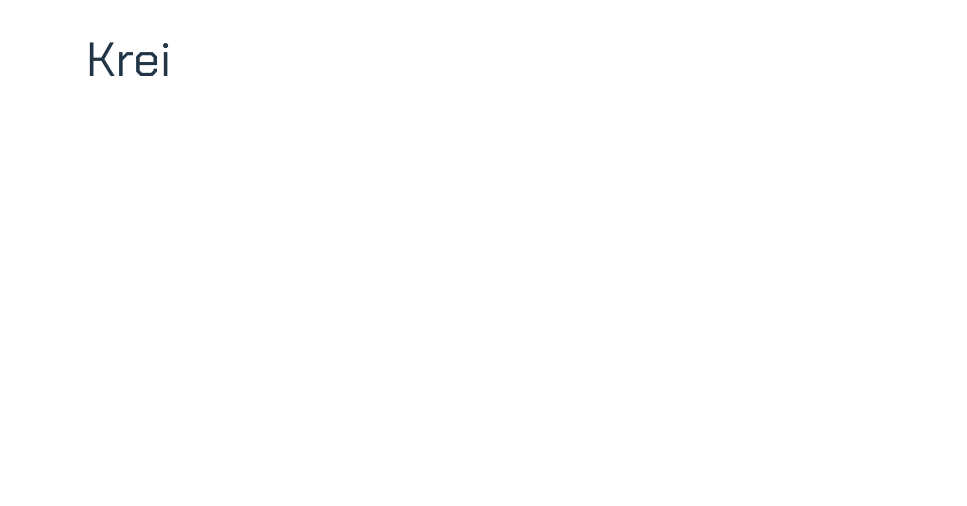
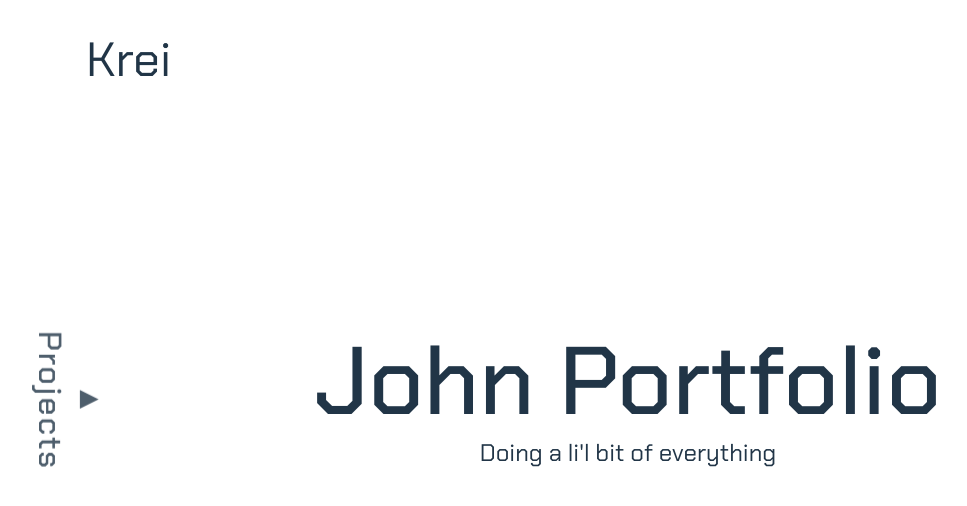
Before and after one commit to rekales/portfolio-site, a React (Vite) app: page / in a window 1280 px wide. Shown: the top 506 px of the page, without its empty margins (12-979 px from the left). Built offline with nearby package versions, Linux system fonts and the light colour scheme.

Commit message:
add title name and projects button

```diff
--- a/src/App.css
+++ b/src/App.css
@@ -0,0 +1,54 @@
+.centered-content {
+    position: absolute;
+    top: 50%;
+    left: 50%;
+    transform: translate(-50%, -50%);
+}
+
+.projects-button {
+    display: flex;
+    flex-direction: column;
+    align-items: center;
+    rotate: 90deg;
+    cursor: pointer;
+    opacity: 0.8;
+    transition: all 0.25s ease;
+}
+
+.projects-button:hover {
+     opacity: 1;
+}
+
+.projects-button > h3 {
+    margin: 0px;
+    font-size: 32px;
+    font-weight: 500;
+    letter-spacing: 2px;
+    line-height: 1.2;
+}
+
+
+.jumper1 {
+    animation: jump1 5s 2;
+    animation-timing-function: ease-in-out;
+}
+
+.jumper2 {
+    animation: jump2 5s 2;
+    animation-timing-function: ease-in-out;
+}
+
+@keyframes jump1 {
+    0%   { transform: translateY(0); }
+    2%   { transform: translateY(0); }
+    10%  { transform: translateY(-14px); }
+    18%  { transform: translateY(0); }
+    100% { transform: translateY(0); }
+}
+
+@keyframes jump2 {
+    0%   { transform: translateY(0); }
+    8%  { transform: translateY(-12px); }
+    16%  { transform: translateY(0); }
+    100% { transform: translateY(0); }
+}
--- a/src/App.jsx
+++ b/src/App.jsx
@@ -9,11 +9,21 @@ import { useState } from "react";
 import "./App.css"
 
 import Header from "./Header.jsx"
+import TitleName from "./TitleName.jsx";
 
 function App() {
   return(
     <>
       <Header/>
+      <div className="content">
+        <div className="centered-content">
+          <TitleName/>
+        </div>
+        <div className="projects-button">
+          <h3 className="jumper1">▲</h3>
+          <h3 className="jumper2">Projects</h3>
+        </div>
+      </div>
     </>
   );
 }
--- a/src/Header.css
+++ b/src/Header.css
@@ -21,12 +21,13 @@
     justify-content: space-between;
     margin-left: auto;
     margin-right: 64px;
-    width: 300px;
+    width: 250px;
 }
 
 .header-link-container {
     display: flex;
     align-items: center;
+    cursor: pointer;
 }
 
 .header-link-text {
@@ -40,6 +41,16 @@
     white-space: nowrap;
 }
 
+.header-link-container > svg {
+    color: #ffffffcc;
+    transition: all 0.25s ease;
+}
+
 .header-link-container:hover .header-link-text {
-    max-width: 100px;
+    max-width: 90px;
+    color: #ffffff;
 }
+
+.header-link-container:hover > svg {
+    color: #ffffff;
+}
--- a/src/Header.jsx
+++ b/src/Header.jsx
@@ -10,7 +10,7 @@ function Header() {
       <div className="header-links">
         <div className="header-link-container">
           <svg width="48" height="48" viewBox="0 0 192 192" xmlns="http://www.w3.org/2000/svg" fill="none">
-            <path stroke="#ffffffcc" stroke-linecap="round" stroke-linejoin="round" stroke-width="12"
+            <path stroke="currentColor" stroke-linecap="round" stroke-linejoin="round" stroke-width="12"
             d="M120.755 170c.03-4.669.059-20.874.059-27.29 0-9.272-3.167-15.339-6.719-18.41 22.051-2.464 45.201-10.863
             45.201-49.067 0-10.855-3.824-19.735-10.175-26.683 1.017-2.516 4.413-12.63-.987-26.32 0 0-8.296-2.672-27.202
             10.204-7.912-2.213-16.371-3.308-24.784-3.352-8.414.044-16.872 1.14-24.785 3.352C52.457 19.558 44.162 22.23
@@ -23,20 +23,20 @@ function Header() {
 
         <div className="header-link-container">
           <svg width="48" height="48" viewBox="0 0 192 192" xmlns="http://www.w3.org/2000/svg" fill="none">
-            <path stroke="#ffffffcc" stroke-linecap="round" stroke-linejoin="round" stroke-width="12"
+            <path stroke="currentColor" stroke-linecap="round" stroke-linejoin="round" stroke-width="12"
             d="m68 138-8 16c-10.19-4.246-20.742-8.492-31.96-15.8-3.912-2.549-6.284-6.88-6.378-11.548-.488-23.964 5.134-48.056
             19.369-73.528 1.863-3.334 4.967-5.778 8.567-7.056C58.186 43.02 64.016 40.664 74 39l6 11s6-2 16-2 16 2 16 2l6-11c9.984
             1.664 15.814 4.02 24.402 7.068 3.6 1.278 6.704 3.722 8.567 7.056 14.235 25.472 19.857 49.564 19.37 73.528-.095 4.668-2.467
             8.999-6.379 11.548-11.218 7.308-21.769 11.554-31.96 15.8l-8-16m-68-8s20 10 40 10 40-10 40-10"/>
-            <ellipse cx="71" cy="101" fill="#ffffffcc" rx="13" ry="15"/>
-            <ellipse cx="121" cy="101" fill="#ffffffcc" rx="13" ry="15"/>
+            <ellipse cx="71" cy="101" fill="currentColor" rx="13" ry="15"/>
+            <ellipse cx="121" cy="101" fill="currentColor" rx="13" ry="15"/>
           </svg>
           <h4 className="header-link-text">Discord</h4>
         </div>
 
         <div className="header-link-container">
           <svg width="48" height="48" viewBox="0 0 50.8 50.8" xmlns="http://www.w3.org/2000/svg">
-            <g fill="none" stroke-linecap="round" stroke-linejoin="round" stroke-width="3" stroke="#ffffffcc">
+            <g fill="none" stroke-linecap="round" stroke-linejoin="round" stroke-width="3" stroke="currentColor">
               <path d="M4.5 10.853h28.295v19.225a9.07 9.07 0 0 1-9.07 9.07H13.57a9.07 9.07 0 0 1-9.07-9.07z"/>
               <path d="m12.197 26.95 6.45 6.45 6.45-6.45a8.2 8.2 0 0 0 2.402-5.799h0a4.51 4.51 0 0 0-4.212-4.546
               4.426 4.426 0 0 0-4.64 4.421 4.426 4.426 0 0 0-4.64-4.42 4.51 4.51 0 0 0-4.212 4.545h0a8.2 8.2 0 0 0 2.402
--- /dev/null
+++ b/src/TitleName.css
@@ -0,0 +1,18 @@
+.title-name-container {
+    display: flex;
+    flex-direction: column;
+    align-items: center;
+}
+
+.title-name {
+    text-align: center;
+    font-size: 96px;
+    font-weight: 500;
+    margin: 0px;
+}
+
+.title-subtext {
+    font-size: 24px;
+    margin: 0px;
+
+}
--- /dev/null
+++ b/src/TitleName.jsx
@@ -0,0 +1,12 @@
+import "./TitleName.css"
+
+function TitleName() {
+  return(
+    <div className="title-name-container">
+        <h1 className="title-name">John Portfolio</h1>
+        <h2 className="title-subtext">Doing a li'l bit of everything</h2>
+    </div>
+  );
+}
+
+export default TitleName
```
